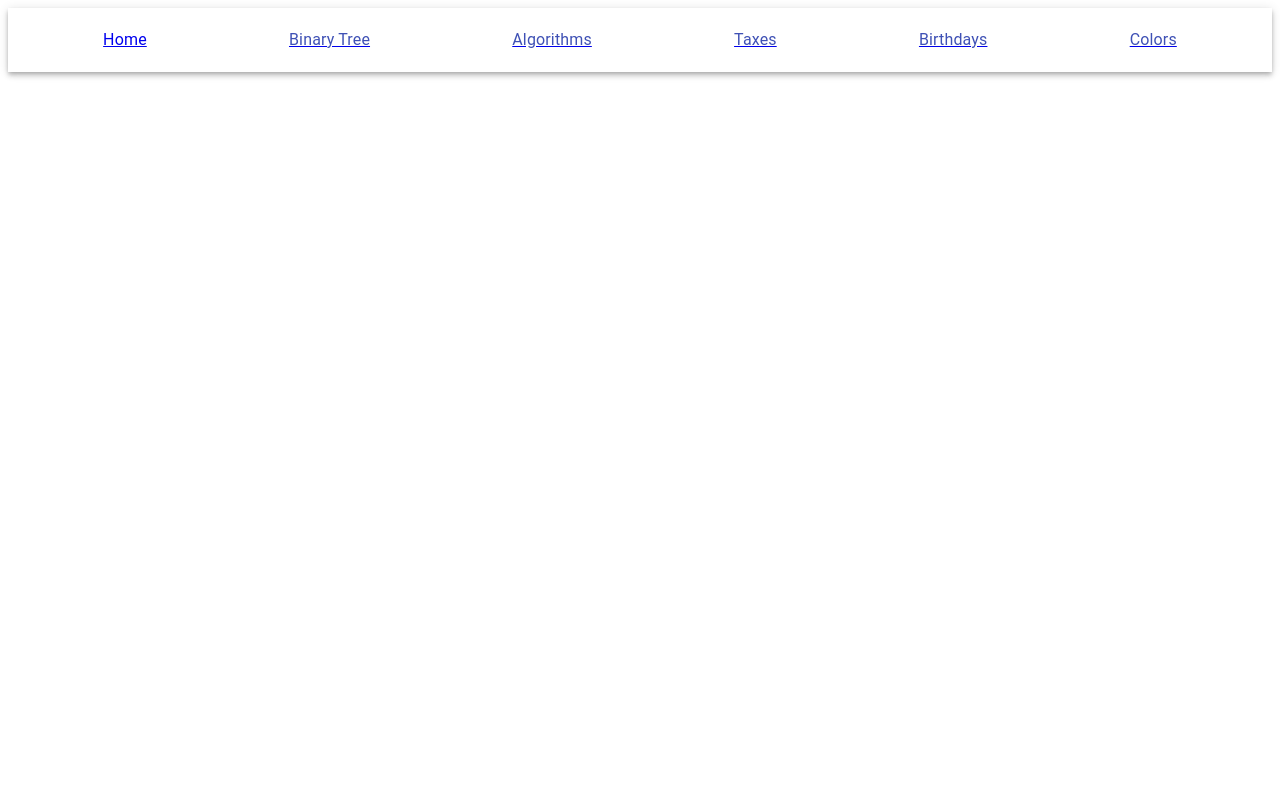
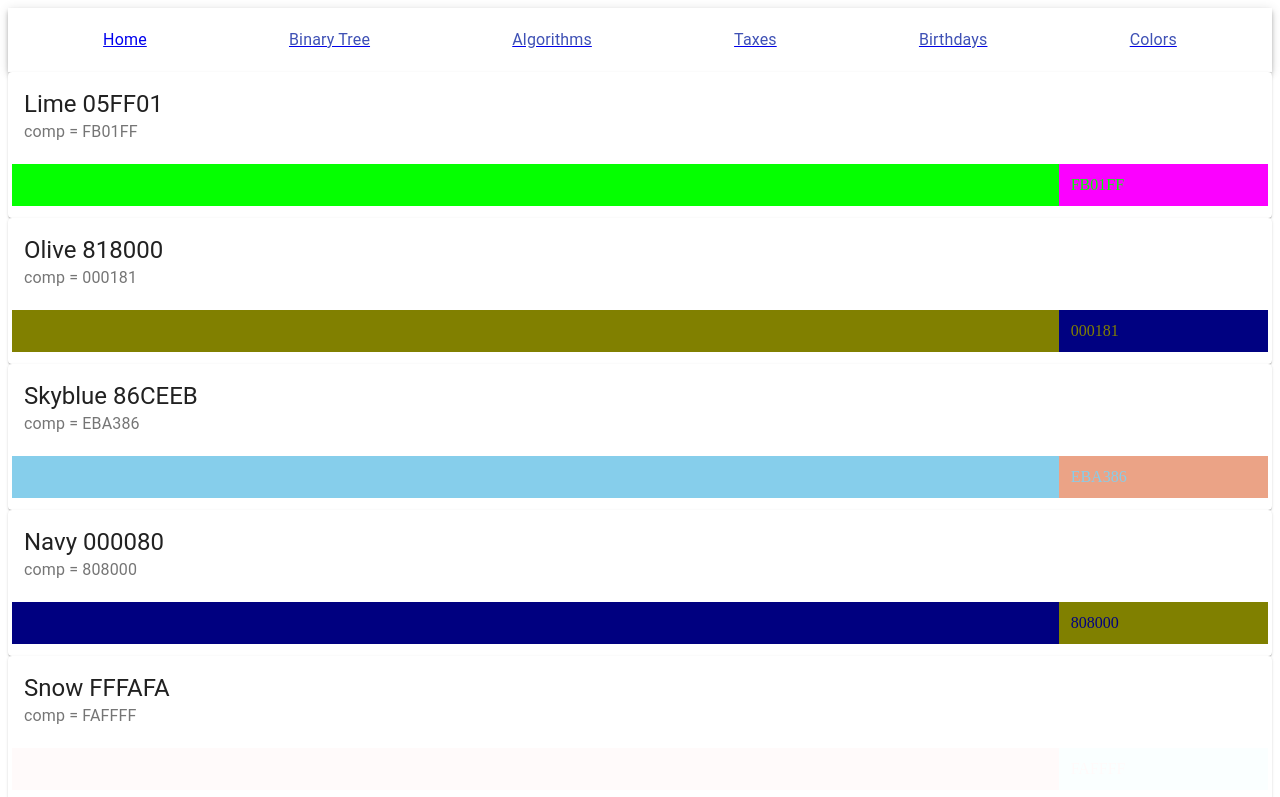
Before and after one commit to alialiayman/Casual, a React (Create React App) app: page /colors in a window 1280 px wide. Shown: the top 797 px of the page. Built offline with nearby package versions, Linux system fonts and the light colour scheme.

Commit message:
add color components

```diff
--- /dev/null
+++ b/src/features/colors/Colors.js
@@ -0,0 +1,22 @@
+import React from 'react'
+import Color from './components/Color'
+
+const Colors = ()=> {
+return (
+    <React.Fragment>
+        <Color name='Lime' code='#05FF01'></Color>
+        <Color name='Olive' code='#818000'></Color>
+        <Color name='Skyblue' code='#86CEEB'></Color>
+        <Color name='Navy' code='#000080'></Color>
+        <Color name='Snow' code='#FFFAFA'></Color>
+        <Color name='Chocolate' code='#D2691F'></Color>
+        <Color name='Firebrick' code='#B22122'></Color>
+        <Color name='Tan' code='#D2B48C'></Color>
+        <Color name='Silver' code='#C0C0C0'></Color>
+        <Color name='Teal' code='#028080'></Color>
+        <a href="https://visme.co/blog/color-combinations" target="_blank">https://visme.co/blog/color-combinations</a>
+    </React.Fragment>
+)
+}
+
+export default Colors;
--- /dev/null
+++ b/src/features/colors/components/Color.js
@@ -0,0 +1,88 @@
+import React from 'react'
+import { Card, CardHeader, CardContent } from '@material-ui/core'
+import Grid from '@material-ui/core/Grid';
+
+const Color = ({ name, code }) => {
+    const complementaryColor = hexComplimentary(code).toUpperCase();
+    return (
+        <Card>
+            <CardHeader title={name + ' ' + code.substr(1)} subheader={'comp = ' + complementaryColor.substr(1)} />
+            <CardContent>
+                <Grid container spacing={3}>
+                    <Grid item xs={10} style={{backgroundColor: code}}></Grid>
+                    <Grid item xs={2} style={{backgroundColor: complementaryColor, color: code}}>{complementaryColor.substr(1)}</Grid>
+                </Grid>
+            </CardContent>
+        </Card>
+
+    )
+}
+
+function hexComplimentary(hex) {
+
+    var rgb = 'rgb(' + (hex = hex.replace('#', '')).match(new RegExp('(.{' + hex.length / 3 + '})', 'g')).map(function (l) { return parseInt(hex.length % 2 ? l + l : l, 16); }).join(',') + ')';
+
+    // Get array of RGB values
+    rgb = rgb.replace(/[^\d,]/g, '').split(',');
+
+    var r = rgb[0] / 255.0, g = rgb[1] / 255.0, b = rgb[2] / 255.0;
+
+    var max = Math.max(r, g, b);
+    var min = Math.min(r, g, b);
+    var h, s, l = (max + min) / 2.0;
+
+    if (max === min) {
+        h = s = 0;  //achromatic
+    } else {
+        var d = max - min;
+        s = (l > 0.5 ? d / (2.0 - max - min) : d / (max + min));
+
+        if (max === r && g >= b) {
+            h = 1.0472 * (g - b) / d;
+        } else if (max === r && g < b) {
+            h = 1.0472 * (g - b) / d + 6.2832;
+        } else if (max === g) {
+            h = 1.0472 * (b - r) / d + 2.0944;
+        } else if (max === b) {
+            h = 1.0472 * (r - g) / d + 4.1888;
+        }
+    }
+
+    h = h / 6.2832 * 360.0 + 0;
+
+    // Shift hue to opposite side of wheel and convert to [0-1] value
+    h += 180;
+    if (h > 360) { h -= 360; }
+    h /= 360;
+
+    if (s === 0) {
+        r = g = b = l; // achromatic
+    } else {
+        var hue2rgb = function hue2rgb(p, q, t) {
+            if (t < 0) t += 1;
+            if (t > 1) t -= 1;
+            if (t < 1 / 6) return p + (q - p) * 6 * t;
+            if (t < 1 / 2) return q;
+            if (t < 2 / 3) return p + (q - p) * (2 / 3 - t) * 6;
+            return p;
+        };
+
+        var q = l < 0.5 ? l * (1 + s) : l + s - l * s;
+        var p = 2 * l - q;
+
+        r = hue2rgb(p, q, h + 1 / 3);
+        g = hue2rgb(p, q, h);
+        b = hue2rgb(p, q, h - 1 / 3);
+    }
+
+    r = Math.round(r * 255);
+    g = Math.round(g * 255);
+    b = Math.round(b * 255);
+
+    // Convert r b and g values to hex
+    rgb = b | (g << 8) | (r << 16);
+    return "#" + (0x1000000 | rgb).toString(16).substring(1);
+}
+
+
+export default Color;
--- a/src/features/root/Root.js
+++ b/src/features/root/Root.js
@@ -2,7 +2,8 @@ import React from 'react';
 import Header from './components/Header/Header';
 import  {Route} from 'react-router-dom';
 import Algorithms from '../algorithms/Algorithms'
-import BinaryTree from '../BinaryTree/BinaryTree'
+import BinaryTree from '../binaryTree/BinaryTree'
+import Colors from '../colors/Colors';
 
 const Root = ()=> {
     return (
@@ -11,6 +12,7 @@ const Root = ()=> {
             <Route exact path="/" component={null}></Route>
             <Route exact path="/binarytree" component={BinaryTree}></Route>
             <Route exact path="/algorithms" component={Algorithms}></Route>
+            <Route exact path="/colors" component={Colors}></Route>
         </React.Fragment>
     )
 }
```
Also changed, not shown: src/features/BinaryTree/components/Nodes/node.js (added, +67 -0 lines).
